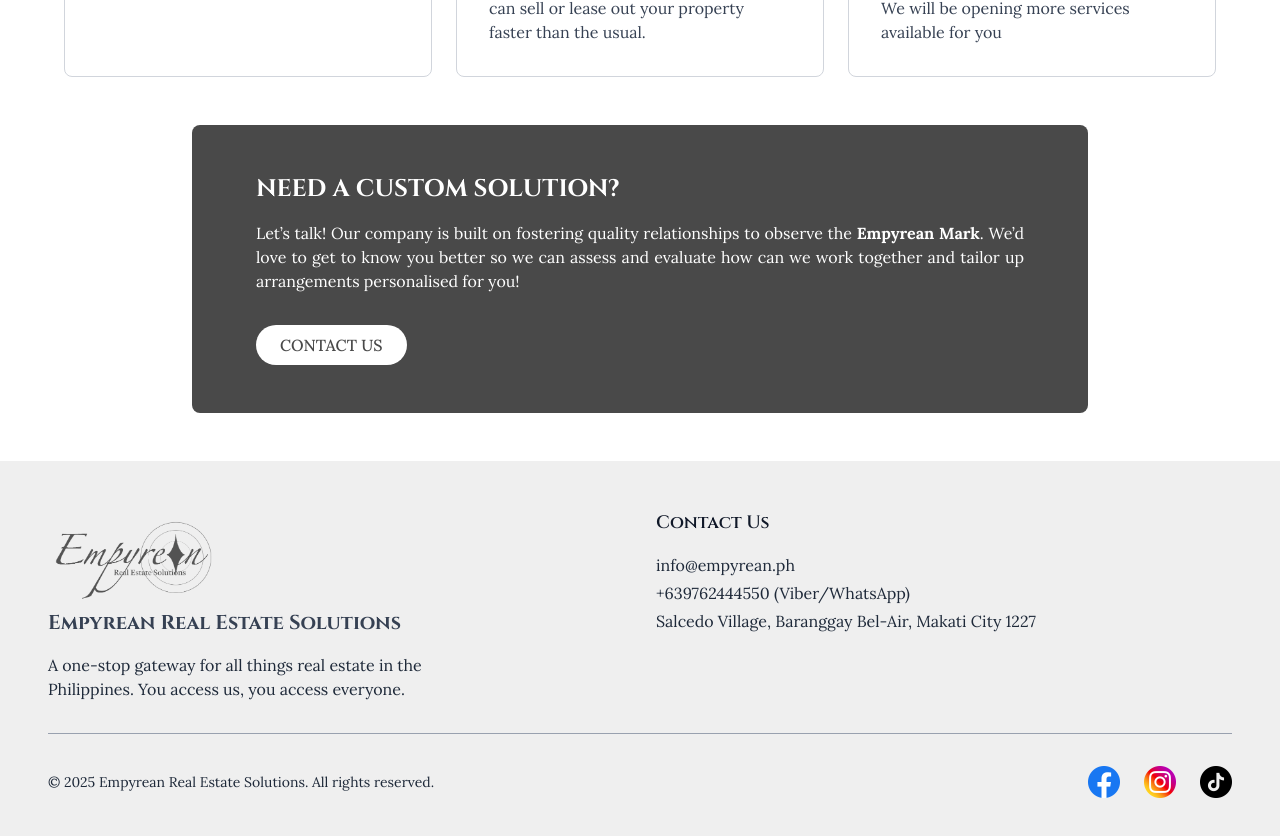
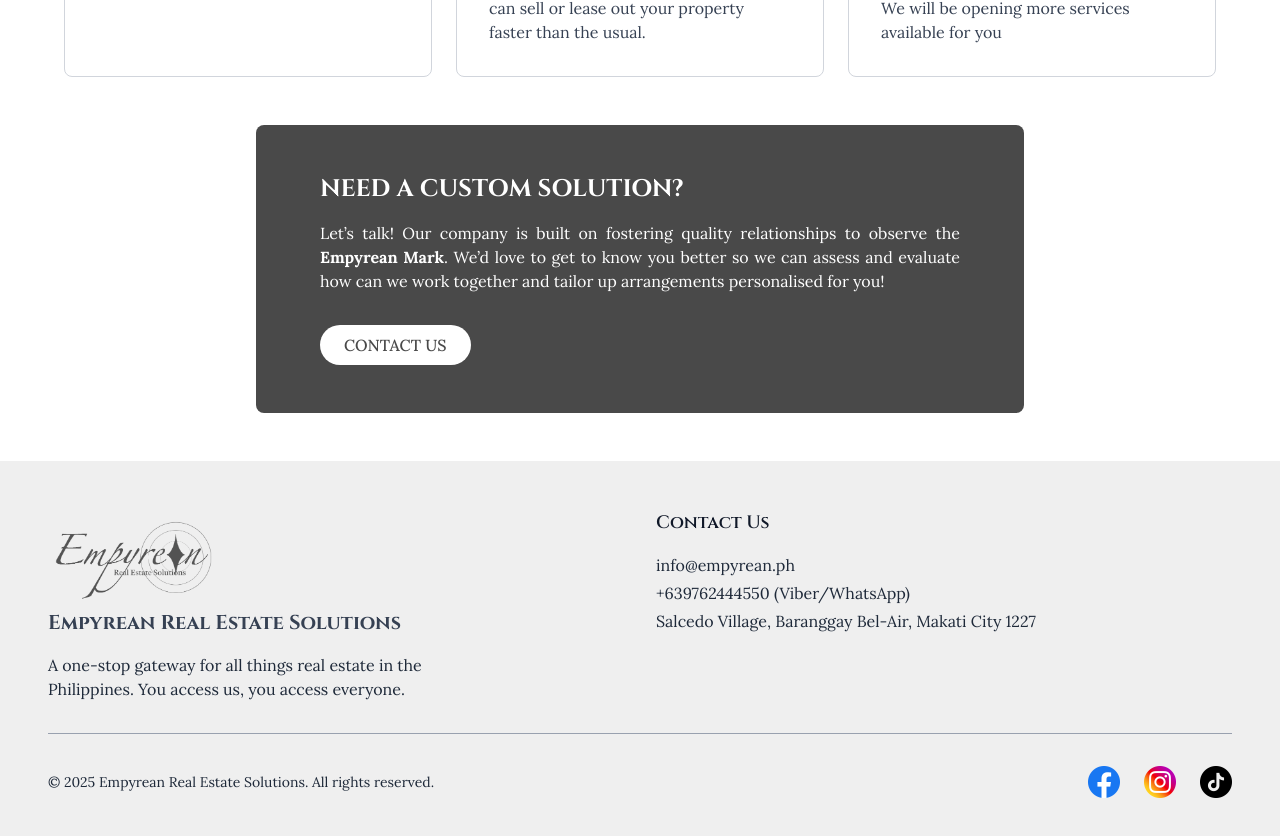
Before and after one commit to Empyrean25/empyrean, a Next.js app: page /on-work/about-us in a window 1280 px wide. Shown: the part 2120-2956 px from the top of the page. Built offline with nearby package versions, Linux system fonts and the light colour scheme.

Commit message:
Update custom-solutions.tsx

```diff
--- a/src/components/custom-solutions.tsx
+++ b/src/components/custom-solutions.tsx
@@ -2,9 +2,9 @@ import Link from "next/link";
 
 export default function CustomSolutions() {
   return (
-    <div className="bg-[#494949] text-white py-12 px-8 w-full md:px-16 rounded-lg text-start flex flex-col items-start justify-start">
+    <div className="bg-[#494949] text-white py-12 px-8 w-full md:px-16 rounded-lg text-start flex flex-col items-start justify-start max-w-3xl">
       <h2 className="text-2xl font-bold mb-4">NEED A CUSTOM SOLUTION?</h2>
-      <p className="text-[14px] md:text-base justify max-w-3xl mb-8 text-justify">
+      <p className="text-[14px] md:text-base text-justify mb-8">
         Let&rsquo;s talk! Our company is built on fostering quality relationships to observe the <strong>Empyrean Mark</strong>.
         We&rsquo;d love to get to know you better so we can assess and evaluate how can we work together and tailor up arrangements personalised for you!
       </p>
```
